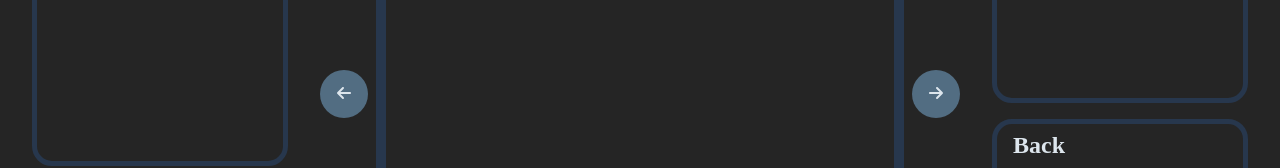
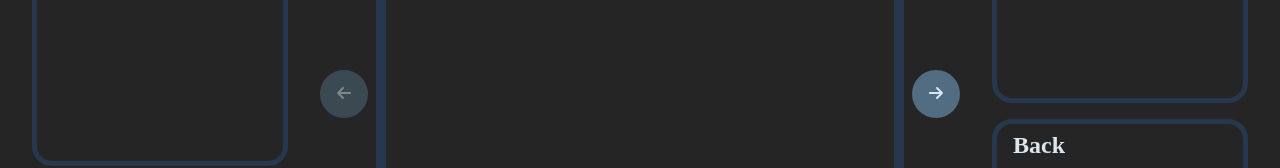
Before and after one commit to beatrixvv/excel-to-flashcard, a React (Create React App) app: page / in a window 1280 px wide. Shown: the part 290-458 px from the top of the page. Built offline with nearby package versions, Linux system fonts and the light colour scheme.

Commit message:
Add AppTour and change button appearance on ends

```diff
--- a/src/App.js
+++ b/src/App.js
@@ -12,6 +12,7 @@ import { Toaster } from "react-hot-toast";
 import toast from "react-hot-toast";
 
 import "./App.css";
+import AppTour from "./AppTour";
 import FileManager from "./FileManager";
 import Sheets from "./Sheets";
 import Sort from "./Sort";
@@ -334,6 +335,7 @@ function App() {
 
   return (
     <div className="app-container">
+      <AppTour />
       <h1>Excel to Flashcard</h1>
       <Toaster position="top-center" />
       <div className="app-content">
@@ -352,7 +354,10 @@ function App() {
           />
         </div>
         <div className="flashcard-container">
-          <button className="circle-button" onClick={decreaseIndex}>
+          <button
+            className={`circle-button ${index === 0 ? "end" : ""}`}
+            onClick={decreaseIndex}
+          >
             <FontAwesomeIcon icon={faArrowLeft} />
           </button>
           <Flashcard
@@ -363,7 +368,12 @@ function App() {
             progressDict={PROGRESS}
             progressHeader={PROGRESS_HEADER}
           />
-          <button className="circle-button" onClick={increaseIndex}>
+          <button
+            className={`circle-button ${
+              index === flashcards.length - 1 ? "end" : ""
+            }`}
+            onClick={increaseIndex}
+          >
             <FontAwesomeIcon icon={faArrowRight} />
           </button>
         </div>
```
